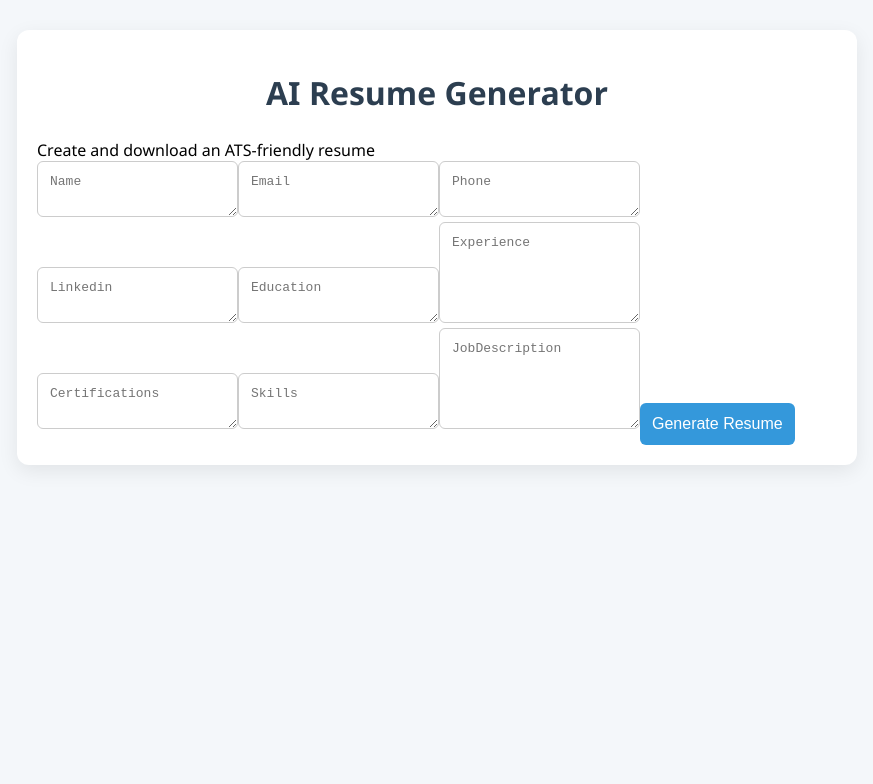
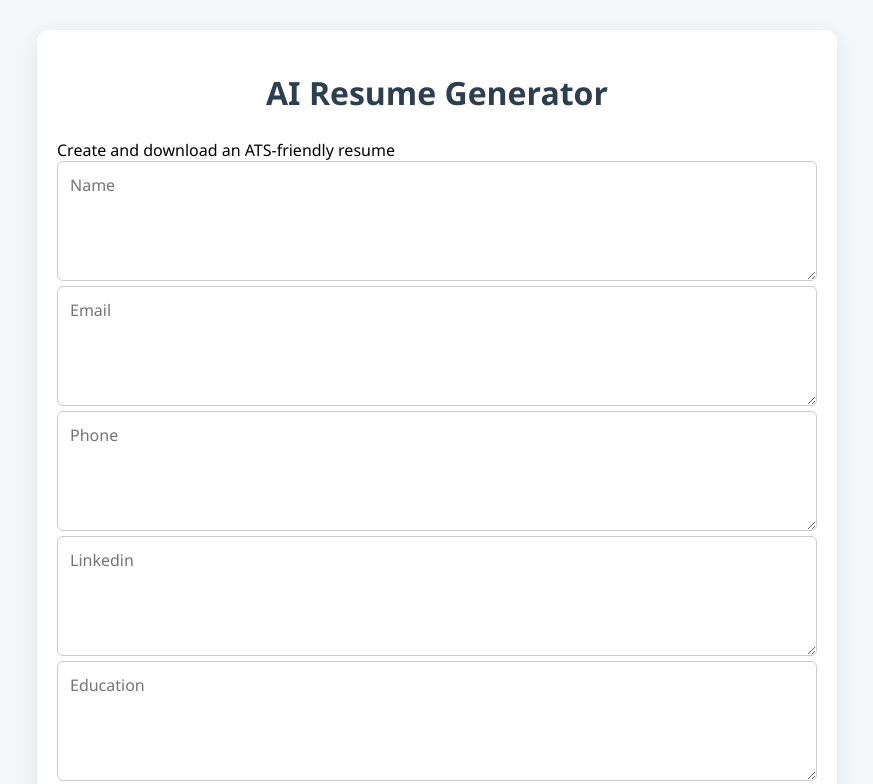
Before and after one commit to ebsenthil/front1, a React (Create React App) app: page / in a window 1280 px wide. Shown: the top 784 px of the page, without its empty margins (203-1076 px from the left). Built offline with nearby package versions, Linux system fonts and the light colour scheme.

Commit message:
Update App.css

```diff
--- a/src/App.css
+++ b/src/App.css
@@ -3,6 +3,11 @@ body {
   background-color: #f4f7fa;
   margin: 0;
   padding: 0;
+}
+
+/* Ensures padding doesn't affect width calculations */
+* {
+  box-sizing: border-box;
 }
 
 .container {
@@ -29,11 +34,19 @@ form {
 
 input,
 textarea {
+  width: 100%; /* Full-width inputs & textareas */
   padding: 12px;
   border: 1px solid #ccc;
   border-radius: 6px;
   font-size: 1em;
   transition: border 0.3s;
+}
+
+/* Improved textarea styling */
+textarea {
+  min-height: 120px; /* More visible text area */
+  font-family: 'Segoe UI', sans-serif; /* Consistent font */
+  resize: vertical; /* Allows vertical resizing */
 }
 
 input:focus,
```
